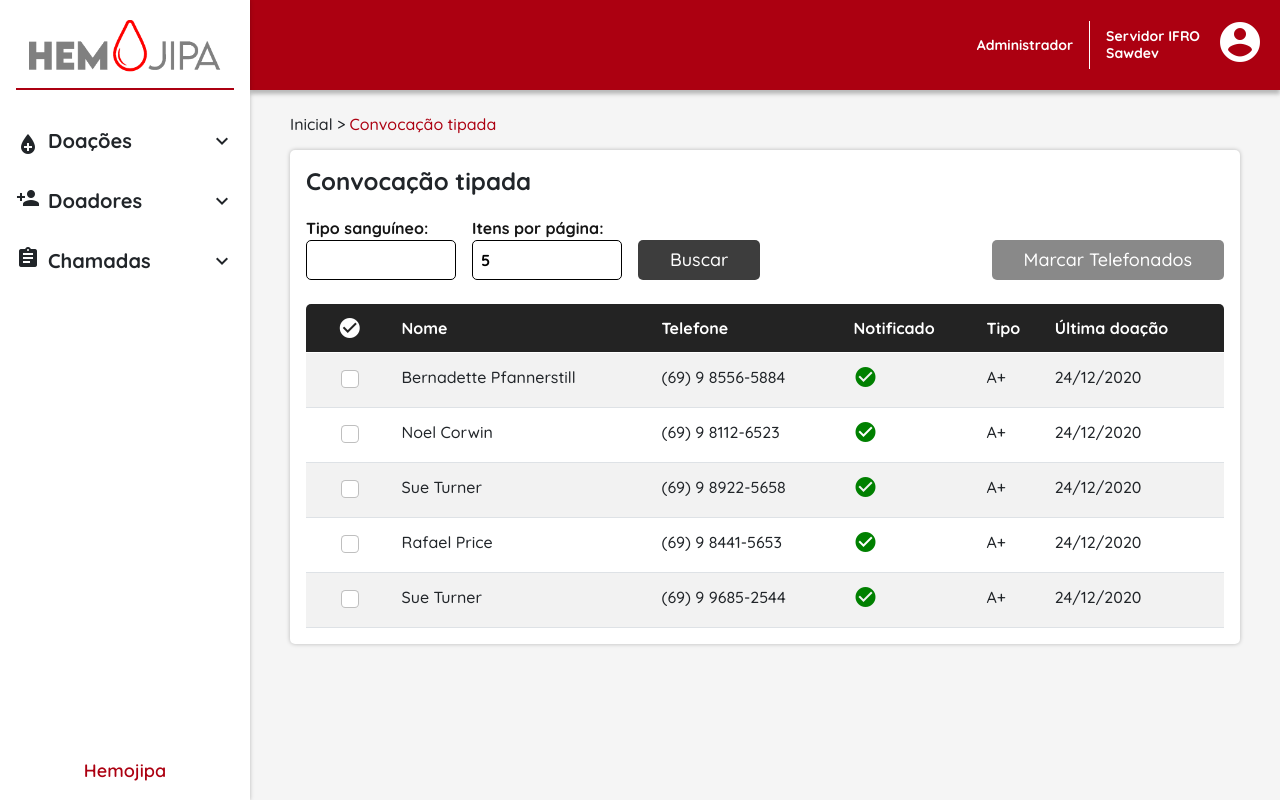
After one commit to pedroferronato/fslab-hemocentro, a Flask app: page /convocacao-tipada in a window 1280 px wide. The commit adds this page. Run offline with Flask 2, Linux system fonts and the light colour scheme; parts of the project's set-up code (start-up, migrations or seed data) failed here and were passed over; some libraries are stand-ins or nearby versions.

Commit message:
tela-convocacao-tipada
-Criação do controller chamada
-Inserção do controller no init
-Alteração no base conteudo
-Inserção do link no href de convocacao tipada na base
-Criação da pagina convocacao tipada (html + css)

```diff
--- a/app/__init__.py
+++ b/app/__init__.py
@@ -28,3 +28,5 @@ import app.models.captador
 from app.controllers import doadorController
 from app.controllers import captadorController
 from app.controllers import serverController
+
+from app.controllers import chamadaController
--- /dev/null
+++ b/app/controllers/chamadaController.py
@@ -0,0 +1,6 @@
+from app import flaskApp
+from flask import render_template
+
+@flaskApp.route('/convocacao-tipada')
+def chamada_tipada():
+    return render_template("convocacaoTipada.html")
--- a/app/static/css/baseConteudo.css
+++ b/app/static/css/baseConteudo.css
@@ -286,3 +286,23 @@ h1 {
     font-size: 24px;
     line-height: 30px;
 }
+
+
+
+
+
+
+
+
+
+
+
+
+
+
+
+
+
+.flexivelColumn{
+    flex-direction: column;
+}
--- /dev/null
+++ b/app/static/css/convocacaoTipada.css
@@ -0,0 +1,48 @@
+#divTipagem {
+    max-width: 150px;
+    flex: 2;
+}
+
+#divIP {
+    max-width: 150px;
+    flex: 2;
+}
+
+.linhaFormulario{
+    align-items: flex-end;
+    margin-bottom: 24px;
+}
+
+.flexivel{
+    align-items: flex-end;
+}
+
+.tabela th:not(:first-child) {
+    padding: 12px 8px !important;
+}
+
+.tabela tbody td:first-child {
+    text-align: center;
+    font-size: 18px;
+}
+
+.form-check-input{
+    cursor: pointer;
+}
+
+.form-check-input:focus, .form-check-input:active {
+    outline: none !important;
+    box-shadow: none !important;
+}
+
+.icones{
+    display: block;
+    text-align: center;
+    font-size: 24px;
+    cursor: pointer;
+}
+
+.notificado{
+    font-size: 24px;
+    color: green;
+}
--- a/app/templates/base.html
+++ b/app/templates/base.html
@@ -97,7 +97,7 @@
                         </div>
 
                         <div v-if="opcoes['chamadas']" class="opcoes">
-                            <a href="">
+                            <a href="/convocacao-tipada">
                                 <div>
                                     <span class="material-icons icones">calendar_today</span>
                                     <p>Convocação tipada</p>
--- /dev/null
+++ b/app/templates/convocacaoTipada.html
@@ -0,0 +1,92 @@
+{% extends "base.html" %}
+
+
+{% block cabecalho %}
+<link href="{{ url_for('static', filename='css/baseConteudo.css') }}" rel="stylesheet">
+<link href="{{ url_for('static', filename='css/convocacaoTipada.css') }}" rel="stylesheet">
+{% endblock %}
+
+
+{% block conteudo %}
+<div class="contentorConteudo">
+    <div class="bread noselect">
+        <p>Inicial ></p>
+        <p>Convocação tipada</p>
+    </div>
+    <div class="cartao noselect">
+        <div class="titulo">
+            <h1>Convocação tipada</h1>
+        </div>
+        <div class="formulario">
+            <div class="linhaFormulario linhaSolitaria SpcBtw">
+                <div class="flexivel">
+                    <div class="campo" id="divTipagem">
+                        <label for="tipagem">Tipo sanguíneo:</label>
+                        <input type="text" id="tipagem" autocomplete="off">
+                    </div>
+                    <div class="campo" id="divIP">
+                        <label for="itenspp">Itens por página:</label>
+                        <input type="number" id="itenspp" autocomplete="off" value=5 max="50">
+                    </div>
+                    <a href="#"><button class="botao btn-principal linhaMRReset">Buscar</button></a>
+                </div>
+                <button class="botao btn-secundario linhaMRReset">Marcar Telefonados</button>
+            </div>
+        </div>
+        <table class="table table-striped tabela">
+            <thead>
+                <tr>
+                    <th scope="col"><span class="material-icons icones">check_circle</span></th>
+                    <th scope="col">Nome</th>
+                    <th scope="col">Telefone</th>
+                    <th scope="col">Notificado</th>
+                    <th scope="col">Tipo</th>
+                    <th scope="col">Última doação</th>
+                </tr>
+            </thead>
+            <tbody>
+                <tr>
+                    <td><input class="form-check-input" type="checkbox" value="" id="telefonado"></td>
+                    <td>Bernadette Pfannerstill</td>
+                    <td>(69) 9 8556-5884</td>
+                    <td><span class="material-icons notificado">check_circle</span></td>
+                    <td>A+</td>
+                    <td>24/12/2020</td>
+                </tr>
+                <tr>
+                    <td><input class="form-check-input" type="checkbox" value="" id="telefonado"></td>
+                    <td>Noel Corwin</td>
+                    <td>(69) 9 8112-6523</td>
+                    <td><span class="material-icons notificado">check_circle</span></td>
+                    <td>A+</td>
+                    <td>24/12/2020</td>
+                </tr>
+                <tr>
+                    <td><input class="form-check-input" type="checkbox" value="" id="telefonado"></td>
+                    <td>Sue Turner</td>
+                    <td>(69) 9 8922-5658</td>
+                    <td><span class="material-icons notificado">check_circle</span></td>
+                    <td>A+</td>
+                    <td>24/12/2020</td>
+                </tr>
+                <tr>
+                    <td><input class="form-check-input" type="checkbox" value="" id="telefonado"></td>
+                    <td>Rafael Price</td>
+                    <td>(69) 9 8441-5653</td>
+                    <td><span class="material-icons notificado">check_circle</span></td>
+                    <td>A+</td>
+                    <td>24/12/2020</td>
+                </tr>
+                <tr>
+                    <td><input class="form-check-input" type="checkbox" value="" id="telefonado"></td>
+                    <td>Sue Turner</td>
+                    <td>(69) 9 9685-2544</td>
+                    <td><span class="material-icons notificado">check_circle</span></td>
+                    <td>A+</td>
+                    <td>24/12/2020</td>
+                </tr>
+            </tbody>
+        </table>
+    </div>
+</div>
+{% endblock %}
```
